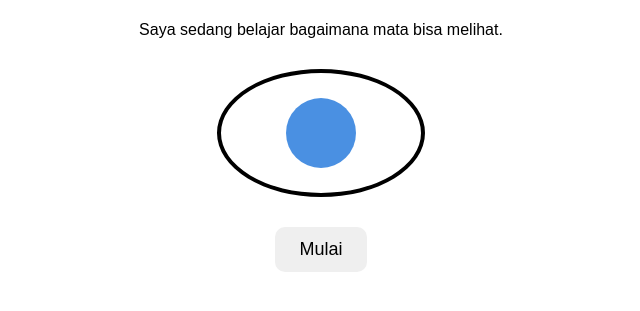
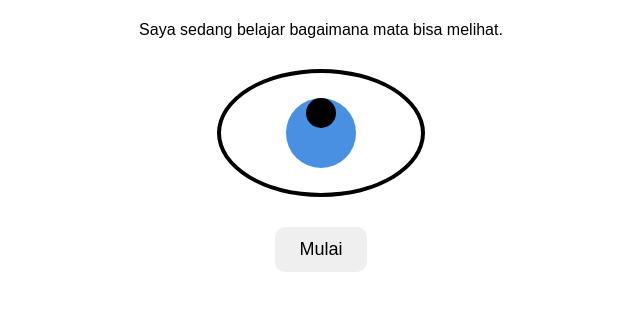
Before and after one commit to ratnaasus-lang/how-eyes-can-see, a plain HTML site: page index.html in a window 1280 px wide. Shown: the part 69-380 px from the top of the page, without its empty margins (319-959 px from the left). Drawn offline with Linux system fonts and the light colour scheme.

Commit message:
Update index.html

```diff
--- a/index.html
+++ b/index.html
@@ -36,6 +36,13 @@ button {
     border-radius: 50%;
     margin: 25px auto;
 }
+.pupil {
+    width: 30px;
+    height: 30px;
+    background: black;
+    border-radius: 50%;
+    margin: 20px auto;
+}
 </style>
 </head>
 <body>
```
